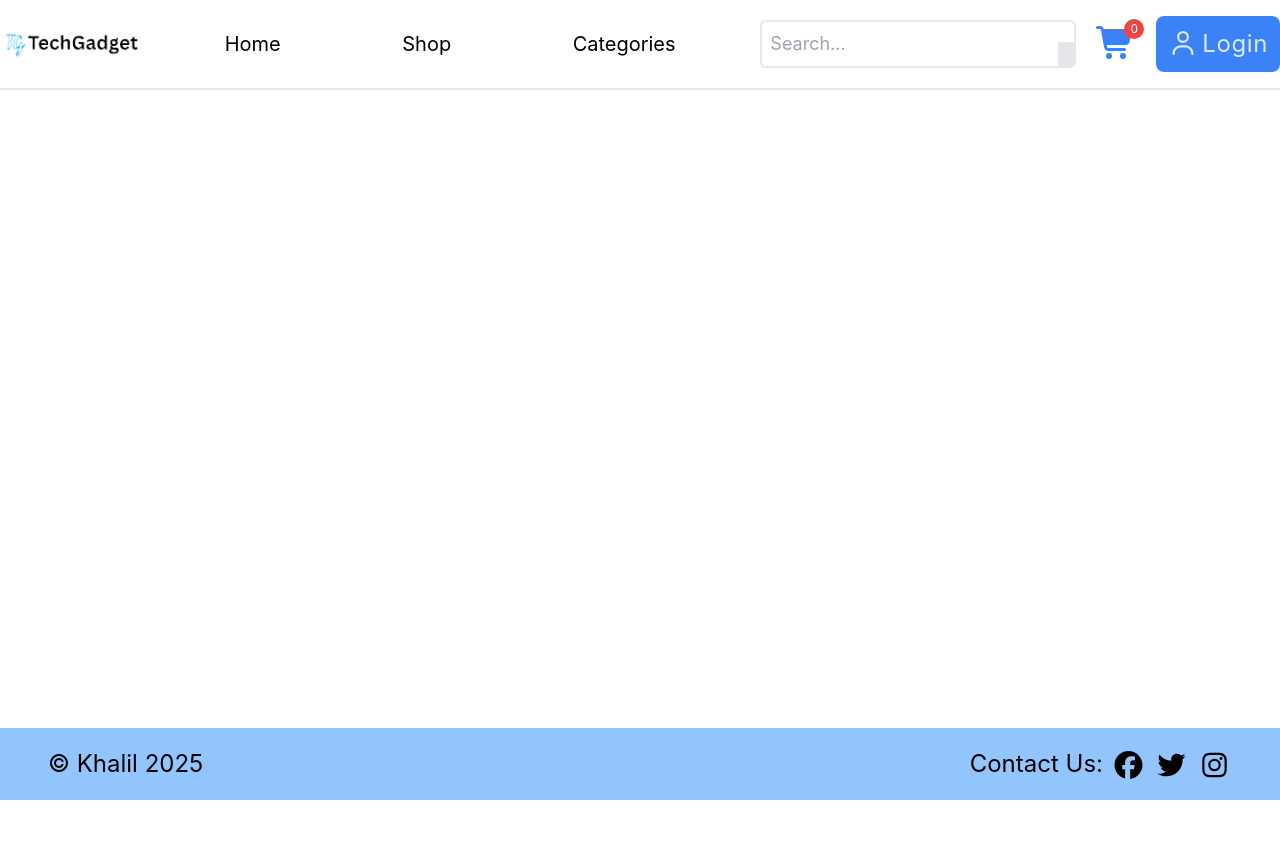
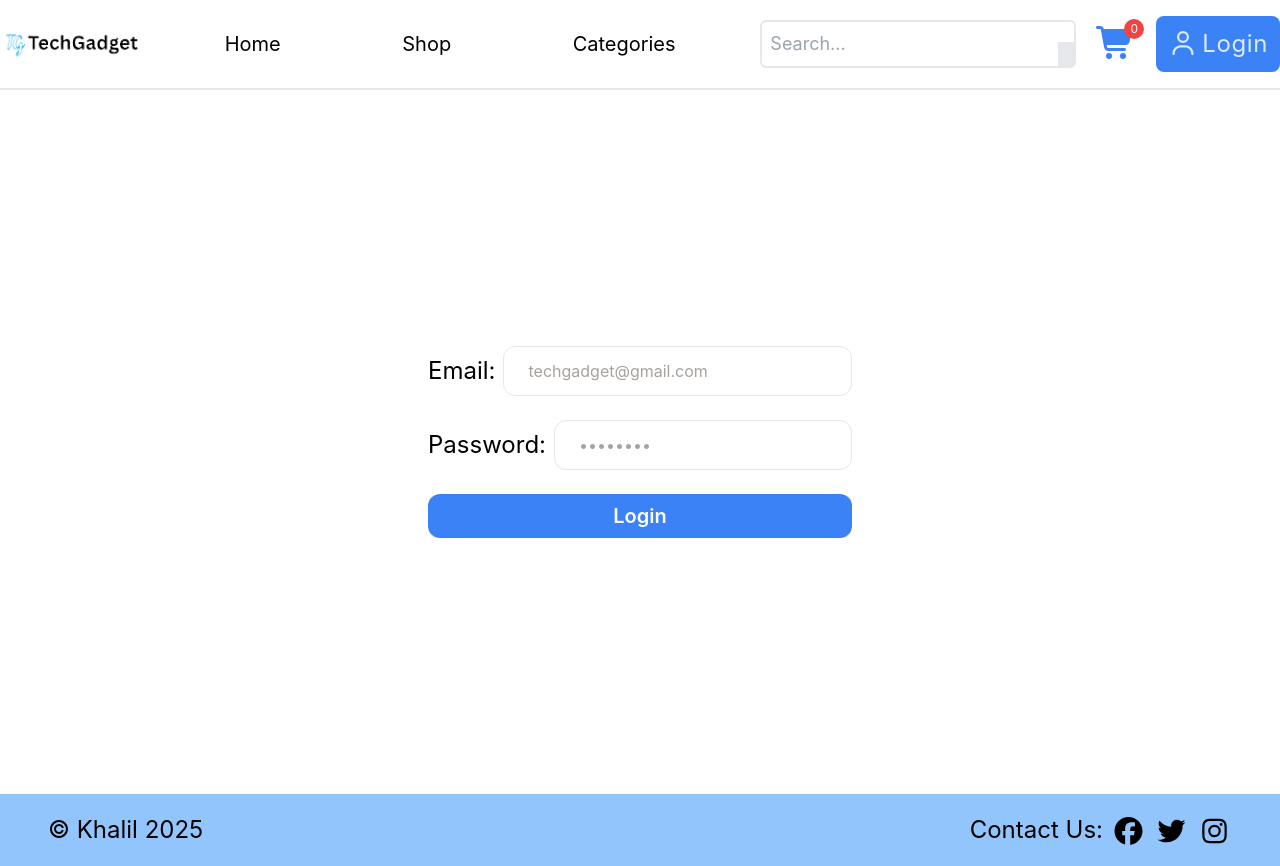
Before and after one commit to sijuademi/techgadget, a React (Vite) app: page /login in a window 1280 px wide. Before the commit the page ends 800 px from the top, so only its background shows below. Built offline with nearby package versions, Linux system fonts and the light colour scheme.

Commit message:
Worked on Authentication and the login page

```diff
--- a/src/App.jsx
+++ b/src/App.jsx
@@ -6,23 +6,35 @@ import PageNotFound from "./pages/PageNotFound";
 import Navbar from "./components/Navbar";
 import Footer from "./components/Footer";
 import LoginPage from "./pages/LoginPage";
+import { AuthProvider } from "./context/AuthContext";
+import ProtectedRoute from "./pages/ProtectedRoute";
 
 function App() {
   return (
     <div className="flex min-h-screen flex-col">
+      <AuthProvider>
         <BrowserRouter>
           <Navbar />
           <main>
             <Routes>
               <Route path="/" element={<Home />} />
+
               <Route path="product/:id" element={<ProductDetails />} />
-            <Route path="cart" element={<Cart />} />
+              <Route
+                path="cart"
+                element={
+                  <ProtectedRoute>
+                    <Cart />
+                  </ProtectedRoute>
+                }
+              />
               <Route path="login" element={<LoginPage />} />
               <Route path="*" element={<PageNotFound />} />
             </Routes>
           </main>
           <Footer />
         </BrowserRouter>
+      </AuthProvider>
     </div>
   );
 }
--- a/src/components/Button.jsx
+++ b/src/components/Button.jsx
@@ -1,6 +1,6 @@
-function Button({ children, className, onClick }) {
+function Button({ children, className, onClick, type = "submit" }) {
   return (
-    <button className={className} type="button" onClick={onClick}>
+    <button className={className} type={type} onClick={onClick}>
       {children}
     </button>
   );
--- a/src/context/AuthContext.jsx
+++ b/src/context/AuthContext.jsx
@@ -0,0 +1,52 @@
+import { createContext, useContext, useReducer } from "react";
+
+const AuthContext = createContext();
+
+const initialState = { user: null, isAuthenticated: false };
+
+function reducer(state, action) {
+  switch (action.type) {
+    case "login":
+      return { ...state, user: action.payload, isAuthenticated: true };
+    case "logout":
+      return initialState;
+    default:
+      throw new Error("Unknown Action");
+  }
+}
+
+const FAKE_USER = {
+  name: "TechGadget",
+  email: "techgadget@gmail.com",
+  password: "password",
+};
+
+function AuthProvider({ children }) {
+  const [{ user, isAuthenticated }, dispatch] = useReducer(
+    reducer,
+    initialState,
+  );
+
+  function login(email, password) {
+    if (email === FAKE_USER.email && password === FAKE_USER.password)
+      dispatch({ type: "login", payload: FAKE_USER });
+  }
+
+  function logout() {}
+
+  return (
+    <AuthContext.Provider value={{ user, isAuthenticated, login, logout }}>
+      {children}
+    </AuthContext.Provider>
+  );
+}
+
+function useAuth() {
+  const context = useContext(AuthContext);
+  if (context === undefined)
+    throw new Error("Context was used outside of provider");
+  return context;
+}
+
+// eslint-disable-next-line react-refresh/only-export-components
+export { AuthProvider, useAuth };
--- a/src/pages/LoginPage.jsx
+++ b/src/pages/LoginPage.jsx
@@ -1,5 +1,70 @@
+import { useEffect, useState } from "react";
+import { useAuth } from "../context/AuthContext";
+import { useNavigate } from "react-router-dom";
+import Button from "../components/Button";
+
 function LoginPage() {
-  return <div></div>;
+  const [email, setEmail] = useState("techgadget@gmail.com");
+  const [password, setPassword] = useState("password");
+
+  const { login, isAuthenticated } = useAuth();
+  const navigate = useNavigate();
+
+  const label = "md:self-center md:text-xl xl:text-2xl";
+  const input =
+    "rounded-xl border border-gray-200 px-4 py-2 text-stone-400 md:px-6 md:py-3 flex-1";
+
+  function handleSubmit(e) {
+    e.preventDefault();
+    if (email && password) login(email, password);
+  }
+
+  console.log(isAuthenticated);
+
+  useEffect(
+    function () {
+      if (isAuthenticated) navigate("/", { replace: true });
+    },
+    [isAuthenticated, navigate],
+  );
+  return (
+    <main className="flex justify-center py-[20%]">
+      <form onSubmit={handleSubmit} className="h-min w-max">
+        <div className="flex flex-col gap-2 pb-2 md:flex-row md:pb-6">
+          <label htmlFor="email" className={label}>
+            Email:
+          </label>
+          <input
+            type="email"
+            id="email"
+            value={email}
+            onChange={(e) => setEmail(e.target.value)}
+            className={input}
+          />
+        </div>
+        <div className="flex flex-col gap-2 md:flex-row">
+          <label htmlFor="password" className={label}>
+            Password:
+          </label>
+          <input
+            type="password"
+            id="password"
+            value={password}
+            onChange={(e) => setPassword(e.target.value)}
+            className={input}
+          />
+        </div>
+        <div className="mt-6">
+          <Button
+            className="hover w-full rounded-xl bg-blue-500 p-3 py-2 text-xl font-semibold text-white"
+            type="submit"
+          >
+            Login
+          </Button>
+        </div>
+      </form>
+    </main>
+  );
 }
 
 export default LoginPage;
--- /dev/null
+++ b/src/pages/ProtectedRoute.jsx
@@ -0,0 +1,18 @@
+import { useNavigate } from "react-router-dom";
+import { useAuth } from "../context/AuthContext";
+import { useEffect } from "react";
+
+function ProtectedRoute({ children }) {
+  const { isAuthenticated } = useAuth();
+  const navigate = useNavigate();
+
+  useEffect(
+    function () {
+      if (!isAuthenticated) navigate("/");
+    },
+    [isAuthenticated, navigate],
+  );
+  return isAuthenticated ? children : null;
+}
+
+export default ProtectedRoute;
```
Lines whose indentation alone changed are shown as unchanged.
